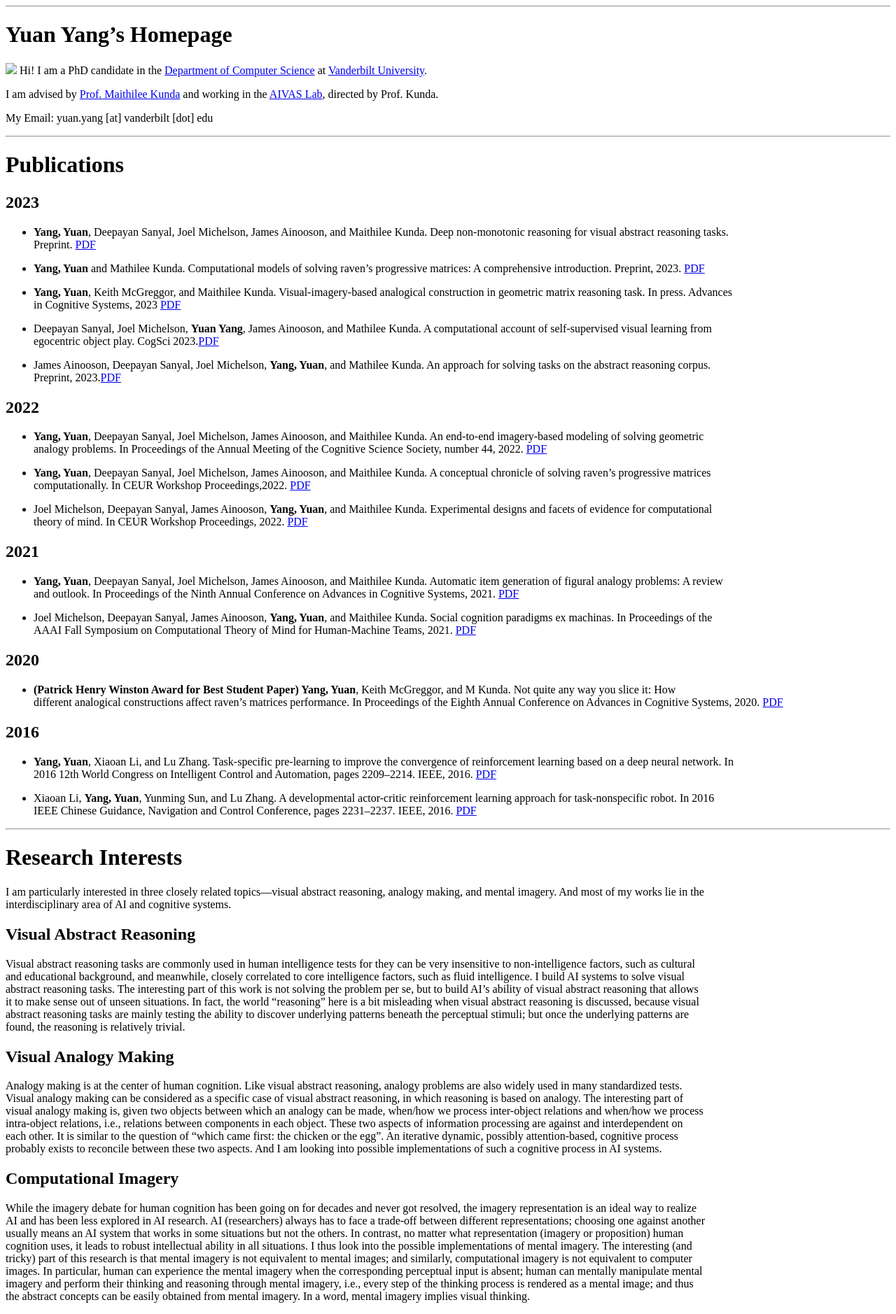
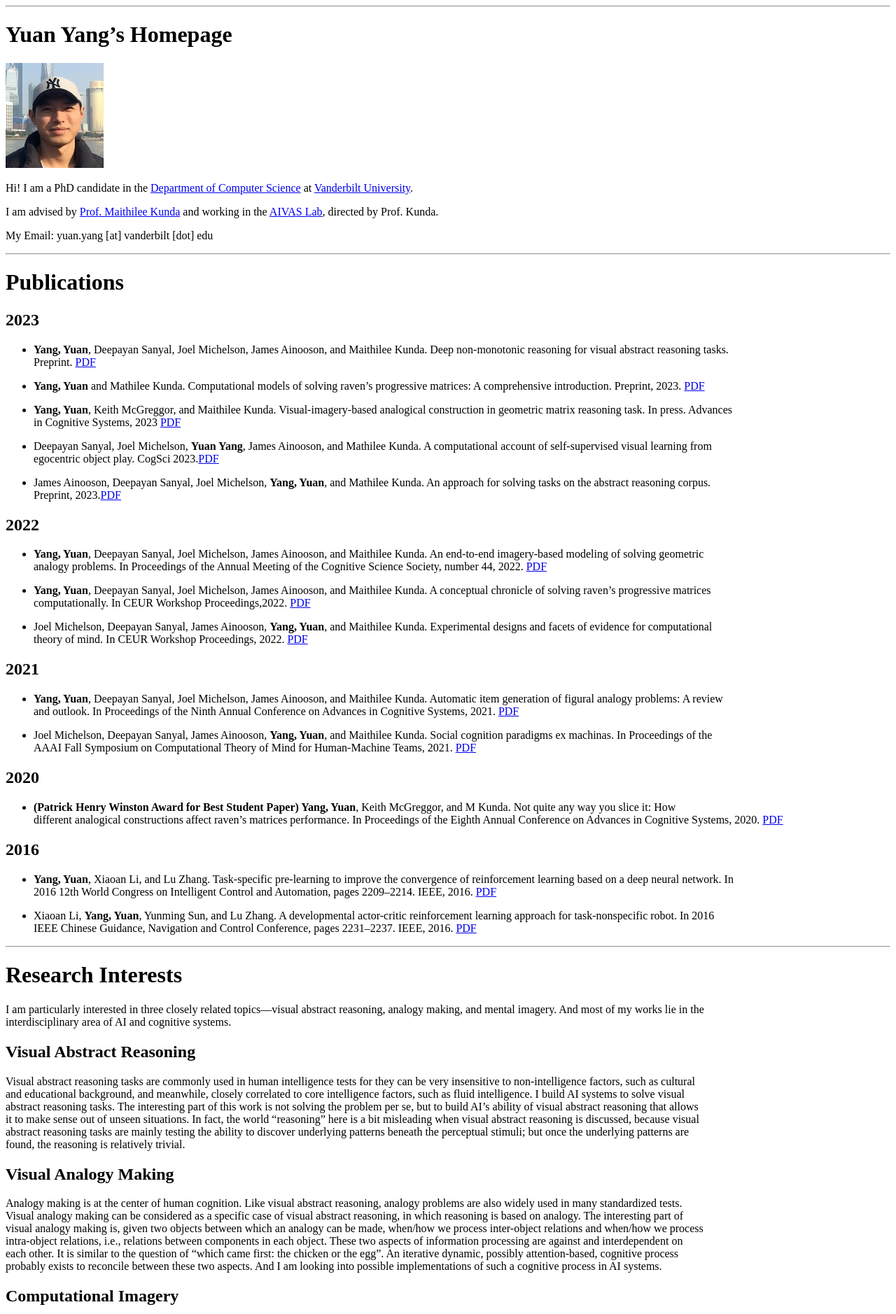
Before and after one commit to Yang-Yuan/Yang-Yuan.github.io, a Jekyll site: the page built from docs/index.md, in a window 1280 px wide. Shown: the top 1878 px of the page at 70% size. Built offline with Jekyll 4.4.1, drawn with Linux system fonts in a browser that asks for light colours.

Commit message:
Update index.md

```diff
--- a/docs/index.md
+++ b/docs/index.md
@@ -8,7 +8,8 @@ title: Yuan Yang
 ***
 
 # Yuan Yang's Homepage
-![ ](Yang-Yuan.github.io/assets/images/yy.png)
+![Hello!](/assets/images/yy.png)
+
 Hi! I am a PhD candidate in the [Department of Computer Science](https://engineering.vanderbilt.edu/cs/){:target="_blank"}
 at [Vanderbilt University](https://www.vanderbilt.edu/){:target="_blank"}.
 
```
